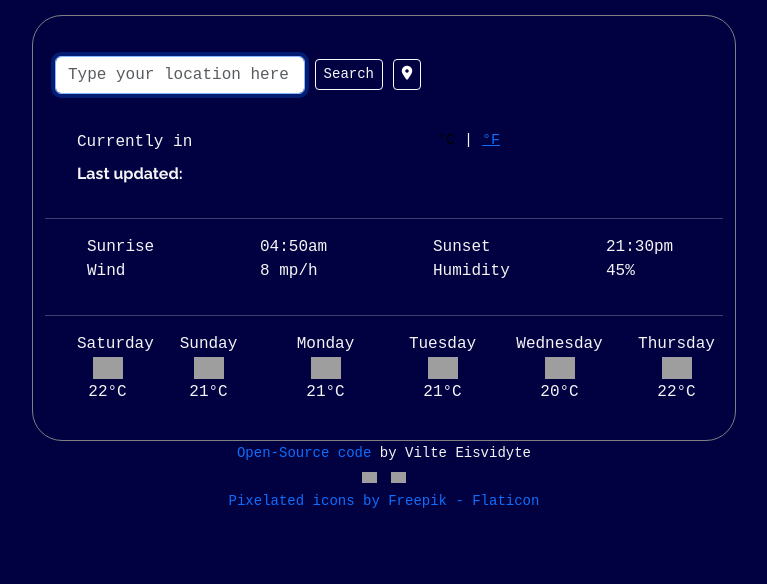
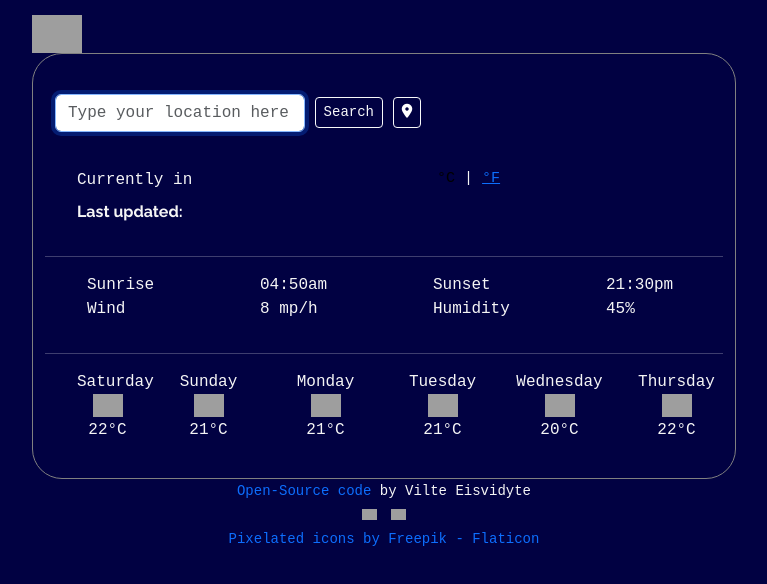
Before and after one commit to veisvidyte/vanilla-weather-app, a plain HTML site: page index.html in a window 1280 px wide. Shown: the whole page, without its empty margins (256-1023 px from the left). Drawn offline with nearby package versions, Linux system fonts and the light colour scheme; grey boxes are pictures that could not be loaded.

Commit message:
added first image to background

```diff
--- a/index.html
+++ b/index.html
@@ -32,6 +32,16 @@
   </head>
   <body>
     <div class="image-container">
+      <div class="row">
+        <div class="col-1">
+          <img
+            src="https://s3.amazonaws.com/shecodesio-production/uploads/files/000/087/579/original/alien-pixelated-shape-of-a-digital-game.png?1688073500
+          "
+            alt=""
+            width="50px"
+          />
+        </div>
+      </div>
       <div class="container">
         <form id="location-search-form">
           <div class="mb-3 search-bar">
--- a/src/style.css
+++ b/src/style.css
@@ -26,7 +26,9 @@ p {
 font-family: 'Raleway', sans-serif;
 font-weight: 700;
 }
-
+.image-container {
+    width: 100%
+}
 .container {
     border: 1px solid gray;
     border-radius: 30px;
```
